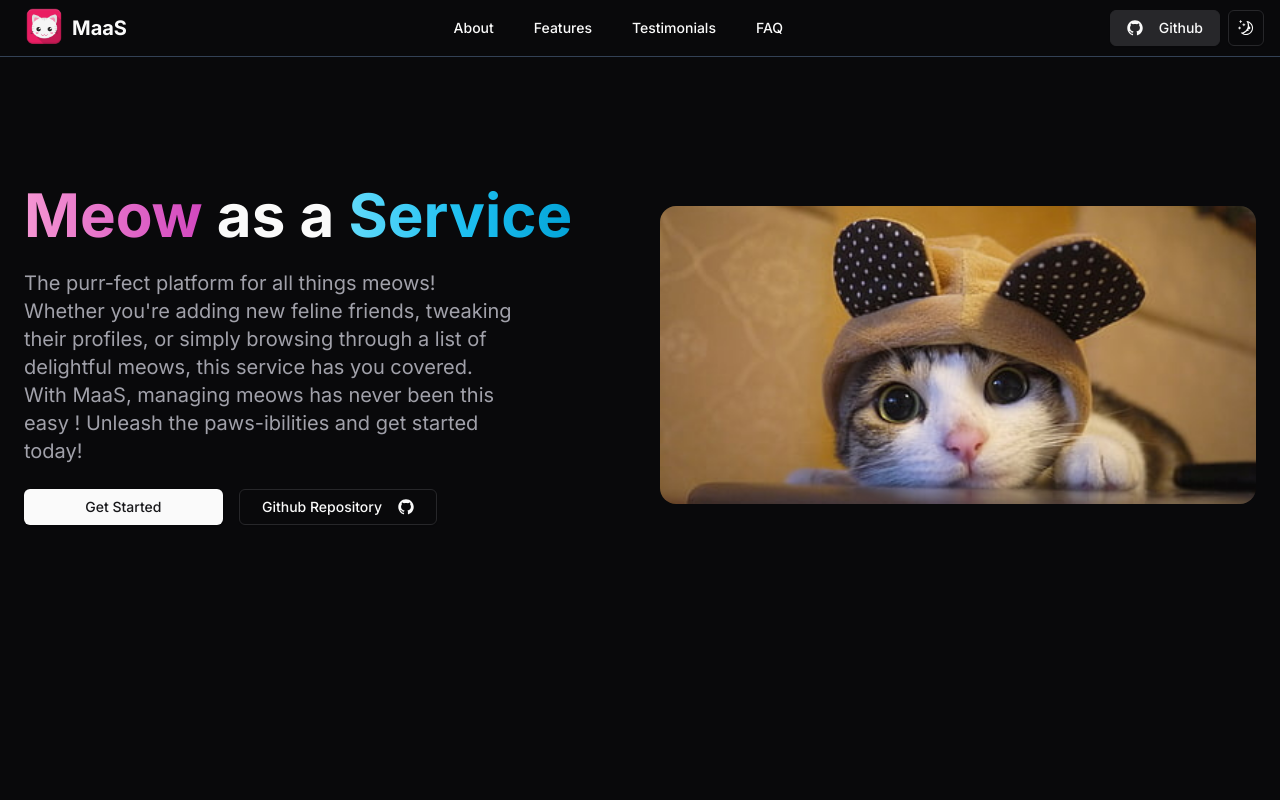
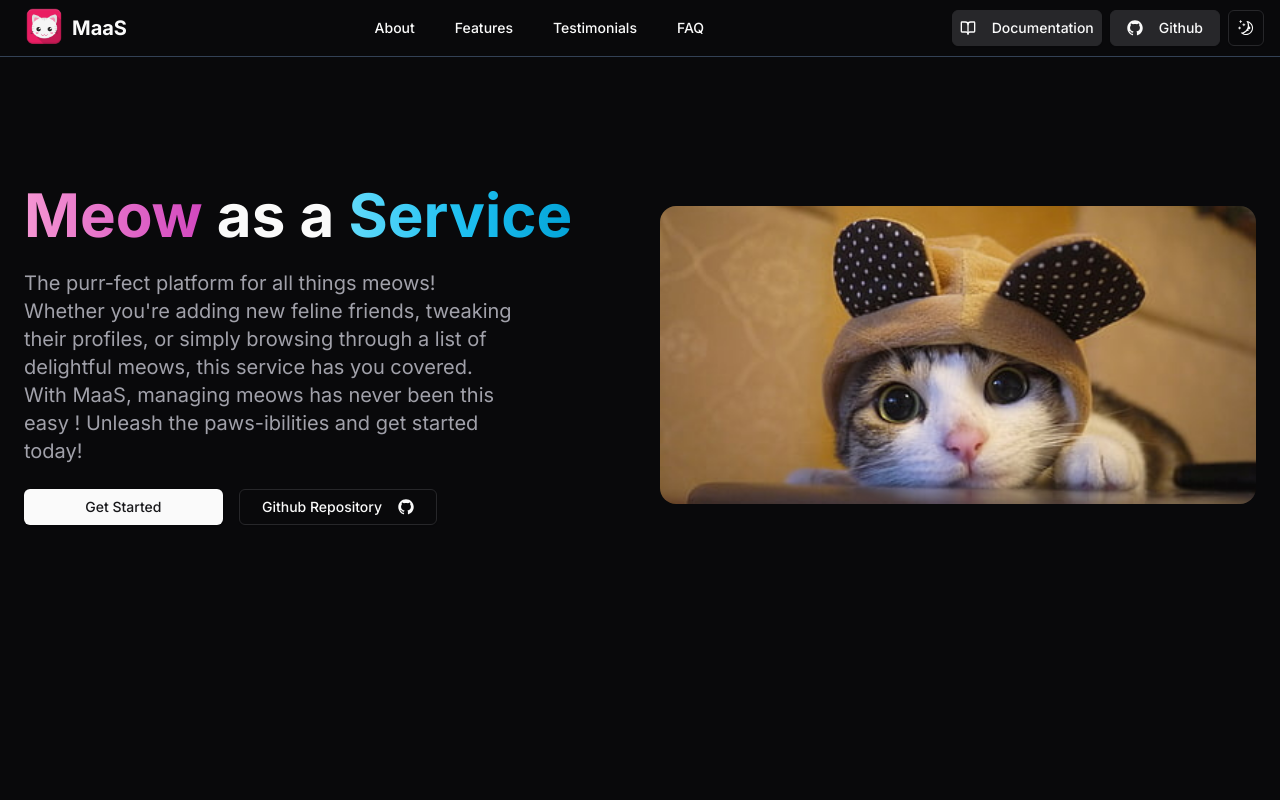
Before and after one commit to aritradevelops/maas, a Next.js app: page / in a window 1280 px wide. Shown: the top 800 px of the page. Built offline with nearby package versions, Linux system fonts and the light colour scheme.

Commit message:
Dev: added cta for documentation on home page

```diff
--- a/app/components/nav-bar.tsx
+++ b/app/components/nav-bar.tsx
@@ -14,7 +14,7 @@ import {
 
 import { GitHubLogoIcon } from "@radix-ui/react-icons";
 import { buttonVariants } from "@/components/ui/button";
-import { Menu } from "lucide-react";
+import { BookOpen, BookTextIcon, Menu } from "lucide-react";
 import { ModeToggle } from "@/components/mode-toggle";
 import Image from "next/image";
 
@@ -102,6 +102,15 @@ export const Navbar = () => {
                   ))}
                   <a
                     rel="noreferrer noopener"
+                    href="https://demo-8860220f.mintlify.app/"
+                    target="_blank"
+                    className={`w-[150px] border ${buttonVariants({ variant: "secondary" })}`}
+                  >
+                    <BookOpen className="mr-2 w-5 h-5" />
+                    Documentation
+                  </a>
+                  <a
+                    rel="noreferrer noopener"
                     href="https://github.com/aritradevelops/maas.git"
                     target="_blank"
                     className={`w-[110px] border ${buttonVariants({
@@ -131,8 +140,16 @@ export const Navbar = () => {
               </a>
             ))}
           </nav>
-
           <div className="hidden md:flex gap-2">
+            <a
+              rel="noreferrer noopener"
+              href="https://demo-8860220f.mintlify.app/"
+              target="_blank"
+              className={`w-[150px] border ${buttonVariants({ variant: "secondary" })}`}
+            >
+              <BookOpen className="mr-2 w-5 h-5" />
+              Documentation
+            </a>
             <a
               rel="noreferrer noopener"
               href="https://github.com/aritradevelops/maas.git"
```
